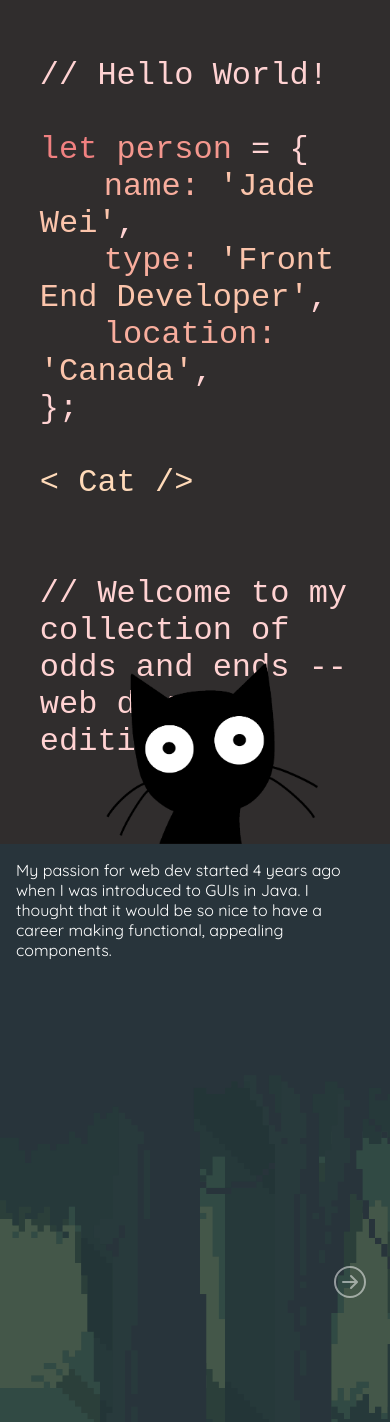
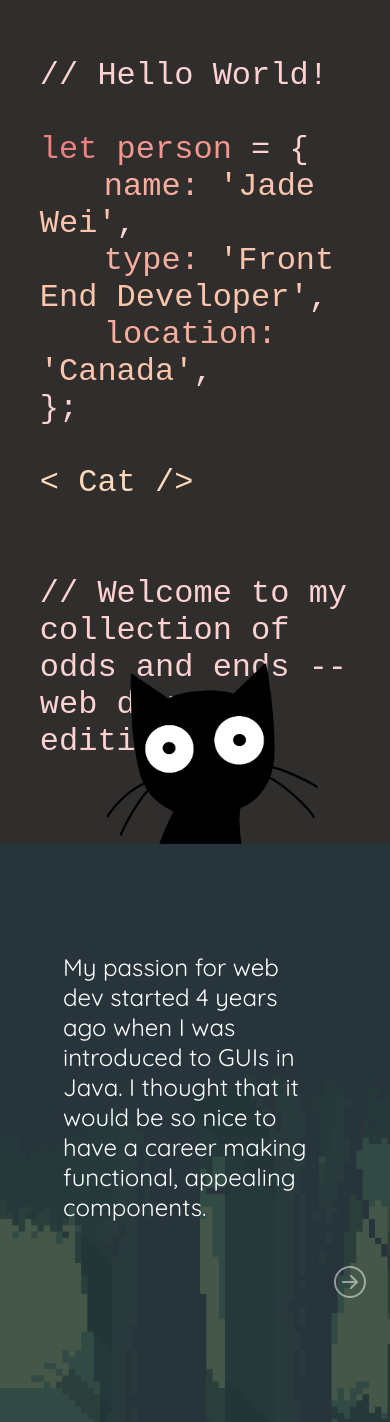
Before and after one commit to jadew33/2022-portfolio, a React (Create React App) app: page / in a window 390 px wide. Shown: the top 1422 px of the page. Built offline with nearby package versions, Linux system fonts and the light colour scheme.

Commit message:
updated slideshow for smaller devices

```diff
--- a/src/styles/slideshow.scss
+++ b/src/styles/slideshow.scss
@@ -50,7 +50,7 @@
     &__text {
         color: white;
         p {
-            font-size: calc(1em + .8vh);
+            font-size: calc(1em + 0.8vh);
             width: 75vw;
             margin-block: calc(0em + 4vh);
             transition: opacity 500ms ease-in-out;
@@ -72,8 +72,8 @@
             }
         }
     }
-    .instructions{
-        font-size: calc(.8em + 2vw);
+    .instructions {
+        font-size: calc(0.8em + 2vw);
         position: absolute;
         bottom: 0;
         transition: opacity 1.5s ease-in-out;
@@ -98,99 +98,61 @@
         opacity: 1;
     }
 
-    .parallax__text{
+    .parallax__text {
+        position: relative;
         p {
             font-size: 1.5em;
-           margin: 0;
-            // margin-block: calc(0em + 4vh);
-            // margin: 1em 0 0 1em;
+            margin: 0;
             margin-top: 1em;
-            // margin-top: calc(1em + 20vh);
             width: 90vw;
             transition: opacity 500ms ease-in-out;
             &:nth-child(1) {
                 margin-left: 1em;
-                // margin-left: calc(2em + 6vw);
-                // margin-top: -1em;
-                // width: 90vw;
             }
             &:nth-child(2) {
-                // margin-left: calc(3em + 6vw);
-                // margin-top: calc(-5em + 20vh);
-                // margin-top: -5em;
-                // margin-top: calc(-1vw / 10vw);
                 margin-left: 2em;
-                // width: 85vw;
             }
             &:nth-child(3) {
-                // margin-left: calc(4em + 6vw);
-                // margin-top: -5em;
-                // margin-top: calc(-1vw / 10vw);
                 margin-left: 3em;
                 width: 80vw;
             }
             &:nth-child(4) {
-                // margin-left: calc(5em + 6vw);
-                // margin-top: -5em;
-                // margin-top: 0;
-                // margin-top: calc(-1vw / 10vw);
                 margin-left: 4em;
                 width: 80vw;
-                // width: 65vw;
             }
             &:nth-child(5) {
-                // margin-left: calc(6em + 6vw);
-                // margin-top: -2em;
-                // margin-top: calc(-1vw / 10vw);
                 margin-left: 5em;
                 width: 80vw;
             }
             @media (max-width: 678px) {
-                font-size: 1em;
-                &:nth-child(1) {
-                    margin-left: 1em;
-                }
-                &:nth-child(2) {
-                    margin-top: calc(-2 * 10vw);
-                    margin-left: 1.5em;
-                }
-                &:nth-child(3) {
-                    margin-top: calc(-2 * 10vw);
-                    margin-left: 2.5em;
-                }
-                &:nth-child(4) {
-                    margin-top: calc(-2 * 10vw);
-                    margin-left: 3em;
-                }
-                &:nth-child(5) {
-                    margin-top: calc(-2 * 10vw);
-                    margin-left: 3.5em;
-                }
+                width: 65vw !important;
+                top: calc(1em + 10vh);
+                margin: 0 !important;
+                position: absolute;
+                left: calc(1em + 10vw);
 
             }
         }
     }
-
 }
 
-
-
-.nav{
+.nav {
     position: relative;
     width: 98vw;
 }
 
-.nav-left, .nav-right{
+.nav-left,
+.nav-right {
     position: absolute;
     top: 50vh;
-    opacity: .5;
+    opacity: 0.5;
     transition: opacity 350ms ease-in-out;
     margin-inline: 1em;
-    &:hover{
+    &:hover {
         opacity: 1;
     }
 }
 
-.nav-right{
+.nav-right {
     right: 0;
 }
```
